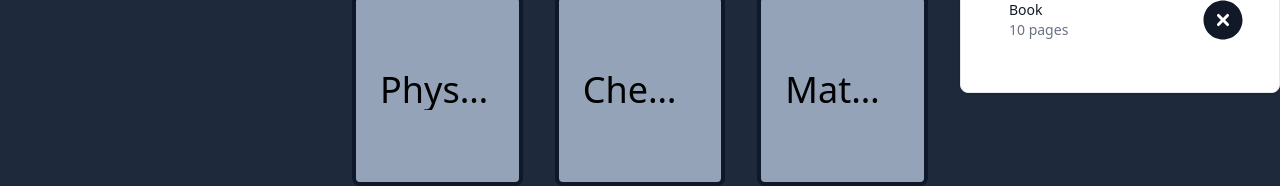
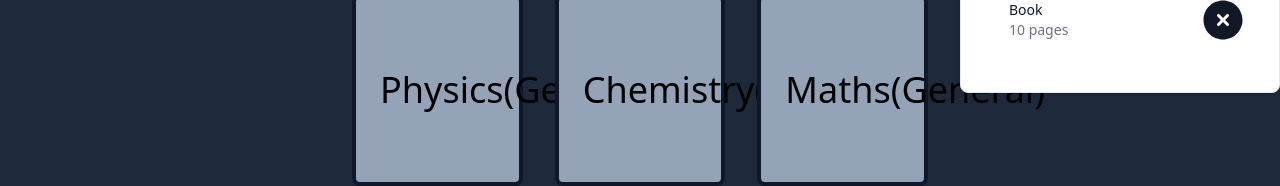
Before and after one commit to Prafyl/ASPB, a Next.js app: page / in a window 1280 px wide. Shown: the part 590-776 px from the top of the page. Built offline with nearby package versions, Linux system fonts and the light colour scheme; no server answers.

Commit message:
removed truncate for longer words

```diff
--- a/src/components/Dashboard/Main.js
+++ b/src/components/Dashboard/Main.js
@@ -37,17 +37,17 @@ const Main = () => {
         </div>
         <div className="flex flex-col align-items justify-center p-6 m-4 h-48 rounded-lg bg-slate-400 text-4xl border-4 border-slate-900">
           <Link href="/questions/physicsG/1">
-            <p className="truncate">Physics(General)</p>
+            <p className="">Physics(General)</p>
           </Link>
         </div>
         <div className="flex flex-col align-items justify-center p-6 m-4 h-48 rounded-lg bg-slate-400 text-4xl border-4 border-slate-900 ">
           <Link href="/questions/chemistryG/1">
-            <p className="truncate">Chemistry(General)</p>
+            <p className="">Chemistry(General)</p>
           </Link>
         </div>
         <div className="flex flex-col align-items justify-center p-6 m-4 h-48 rounded-lg bg-slate-400 text-4xl border-4 border-slate-900">
           <Link href="/questions/MathsG/1">
-            <p className="truncate">Maths(General)</p>
+            <p className="">Maths(General)</p>
           </Link>
         </div>
       </div>
```
